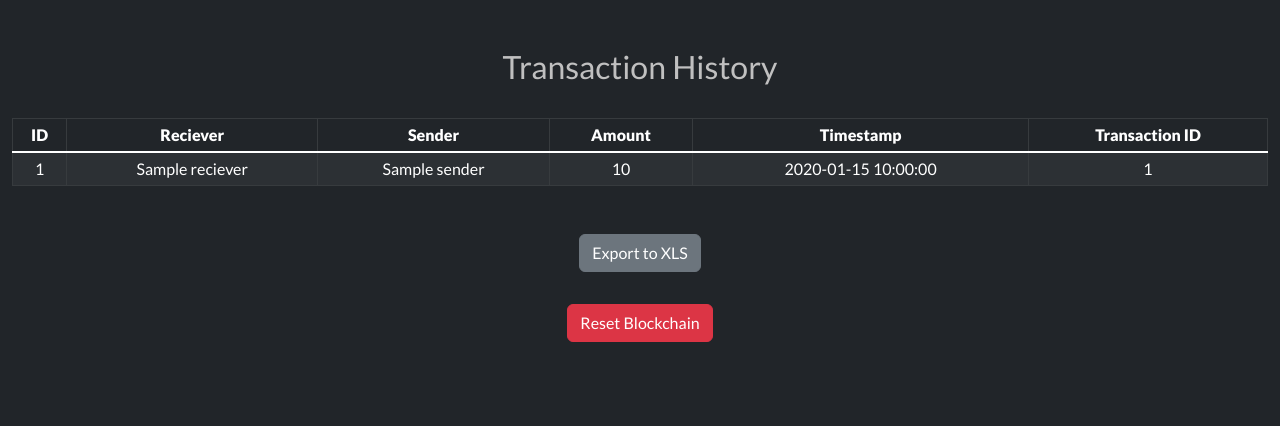
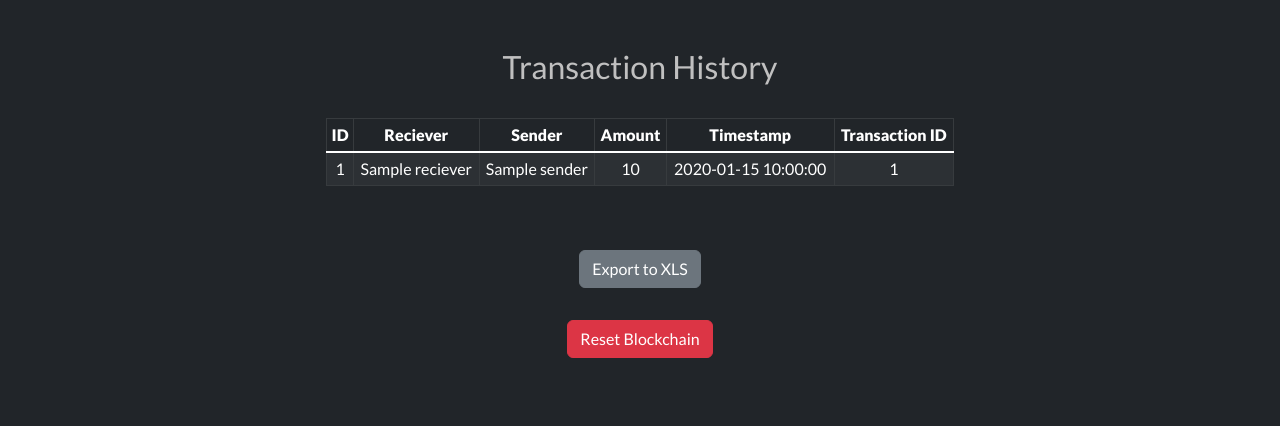
Before and after one commit to hawshemi/Blockchain, a Flask app: template templates/history.html in a window 1280 px wide. Shown: the part 80-506 px from the top of the page. Run offline with Flask 2, Linux system fonts and the light colour scheme; the template is opened without the code that fills it: most values are stand-ins (such as "Sample title", 1, 10 or a date in 2020); parts of the project's set-up code (start-up, migrations or seed data) failed here and were passed over; some libraries are stand-ins or nearby versions.

Commit message:
Update history.html

```diff
--- a/templates/history.html
+++ b/templates/history.html
@@ -5,9 +5,8 @@
 {% endblock %}
 
 {% block main %}
-
     <h2>Transaction History</h2>
-        <table class="table table-dark table-striped table-sm table-bordered">
+        <table class="table table-dark table-striped table-sm table-bordered table-history">
             <thead>
                 <tr>
                     <th>ID</th>
```
